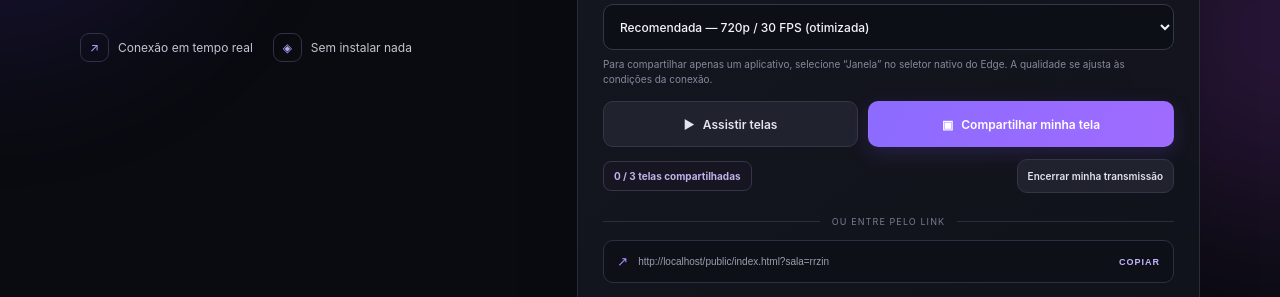
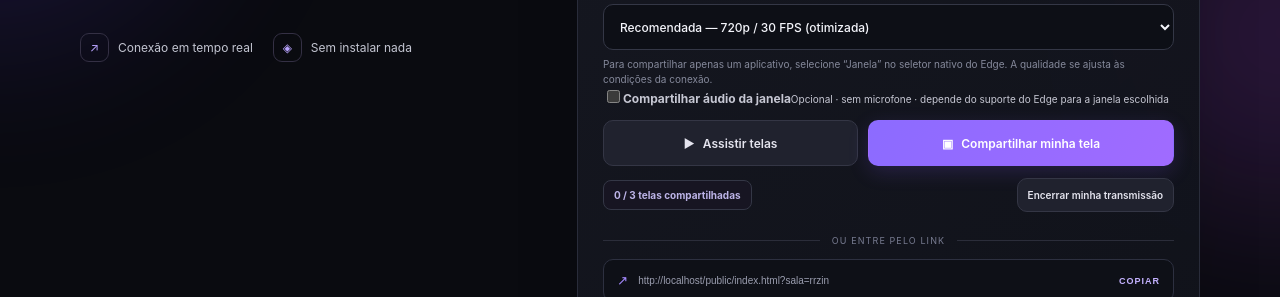
Before and after one commit to romulochulaboy-web/romulosite, a website: page public/index.html in a window 1280 px wide. Shown: the part 467-764 px from the top of the page. Drawn offline with Linux system fonts and the light colour scheme; no server answers.

Commit message:
Add optional window audio sharing toggle

```diff
--- a/public/index.html
+++ b/public/index.html
@@ -14,7 +14,7 @@
 <div class="room-card"><div class="card-head"><div><div class="card-kicker">SUA SALA</div><h2>Vamos conectar?</h2></div><span class="live-pill"><span></span> AO VIVO</span></div>
 <label for="roomInput">Código da sala</label><div class="room-input-wrap"><span class="input-hash">#</span><input id="roomInput" maxlength="48" autocomplete="off" spellcheck="false" placeholder="ex: rrzin"><button id="copyRoom" class="icon-button" title="Copiar link da sala" aria-label="Copiar link">▢</button></div>
 <label for="participantName" class="name-label">Identificação na sala</label><input id="participantName" class="name-input" maxlength="32" autocomplete="nickname" placeholder="Nome gerado automaticamente"><p class="quality-help">Seu nome de visitante é criado automaticamente. Se quiser, você pode personalizá-lo.</p>
-<label for="qualitySelect" class="quality-label">Qualidade da transmissão</label><select id="qualitySelect" class="quality-select"><option value="auto" selected>Recomendada — 720p / 30 FPS (otimizada)</option><option value="p1080">Alta qualidade — 1080p / 30 FPS</option><option value="fluid">Mais fluida — 1080p / 60 FPS</option><option value="p720">Equilibrada — 720p / 30 FPS</option><option value="p480">Economia de internet — 480p / 24 FPS</option></select><p class="quality-help">Para compartilhar apenas um aplicativo, selecione “Janela” no seletor nativo do Edge. A qualidade se ajusta às condições da conexão.</p><div class="button-row"><button id="watchBtn" class="button button-secondary"><span>▶</span> Assistir telas</button><button id="shareBtn" class="button button-primary"><span>▣</span> Compartilhar minha tela</button></div><div class="share-controls"><span id="shareCount" class="share-count">0 / 3 telas compartilhadas</span><button id="stopShareBtn" class="button button-secondary stop-share">Encerrar minha transmissão</button></div>
+<label for="qualitySelect" class="quality-label">Qualidade da transmissão</label><select id="qualitySelect" class="quality-select"><option value="auto" selected>Recomendada — 720p / 30 FPS (otimizada)</option><option value="p1080">Alta qualidade — 1080p / 30 FPS</option><option value="fluid">Mais fluida — 1080p / 60 FPS</option><option value="p720">Equilibrada — 720p / 30 FPS</option><option value="p480">Economia de internet — 480p / 24 FPS</option></select><p class="quality-help">Para compartilhar apenas um aplicativo, selecione “Janela” no seletor nativo do Edge. A qualidade se ajusta às condições da conexão.</p><label class="audio-option" for="includeAudio"><input id="includeAudio" type="checkbox"><span><strong>Compartilhar áudio da janela</strong><small>Opcional · sem microfone · depende do suporte do Edge para a janela escolhida</small></span></label><div class="button-row"><button id="watchBtn" class="button button-secondary"><span>▶</span> Assistir telas</button><button id="shareBtn" class="button button-primary"><span>▣</span> Compartilhar minha tela</button></div><div class="share-controls"><span id="shareCount" class="share-count">0 / 3 telas compartilhadas</span><button id="stopShareBtn" class="button button-secondary stop-share">Encerrar minha transmissão</button></div>
 <div class="divider"><span>OU ENTRE PELO LINK</span></div><button id="copyLink" class="share-link"><span class="link-symbol">↗</span><span id="linkText">Link da sala será exibido aqui</span><span class="copy-label">COPIAR</span></button><p class="privacy-note"><span>⌑</span> Escolha “Janela” no Edge para não transmitir a tela inteira. A captura só começa após sua autorização.</p></div>
 <div class="participants-card" aria-live="polite"><div class="participants-head"><div><div class="card-kicker">PRESENÇA AO VIVO</div><h2>Pessoas na sala</h2></div><span id="participantCount" class="participant-count">0 conectadas</span></div><ul id="participantList" class="participant-list"><li class="participants-empty">Entre na sala para ver quem está conectado.</li></ul></div>
 <div class="viewer-card"><div class="viewer-head"><div class="viewer-title"><span class="screen-icon">▣</span><div><strong id="viewerTitle">Telas da sala</strong><small id="viewerSubtitle">Até três compartilhamentos simultâneos</small></div></div><div class="viewer-tools"><span id="qualityBadge" class="quality-badge">AUTO</span><button id="fullscreenBtn" class="fullscreen-button" title="Tela cheia no primeiro vídeo" aria-label="Tela cheia">⛶</button></div></div><div id="streamGrid" class="stream-grid"><div class="empty-state grid-empty"><div class="empty-art"><div class="art-window"><i></i><i></i><i></i><div class="art-play">▶</div></div><span class="art-spark spark-a">✦</span><span class="art-spark spark-b">✧</span></div><strong>As telas aparecem aqui</strong><p>Entre na sala e aguarde alguém compartilhar.</p></div></div><div class="viewer-foot"><span class="viewer-foot-label"><span class="mini-dot"></span>Compartilhamentos em tempo real</span><span>Máximo: 3 telas</span></div></div><div id="notice" class="notice" role="status" aria-live="polite"></div>
```
